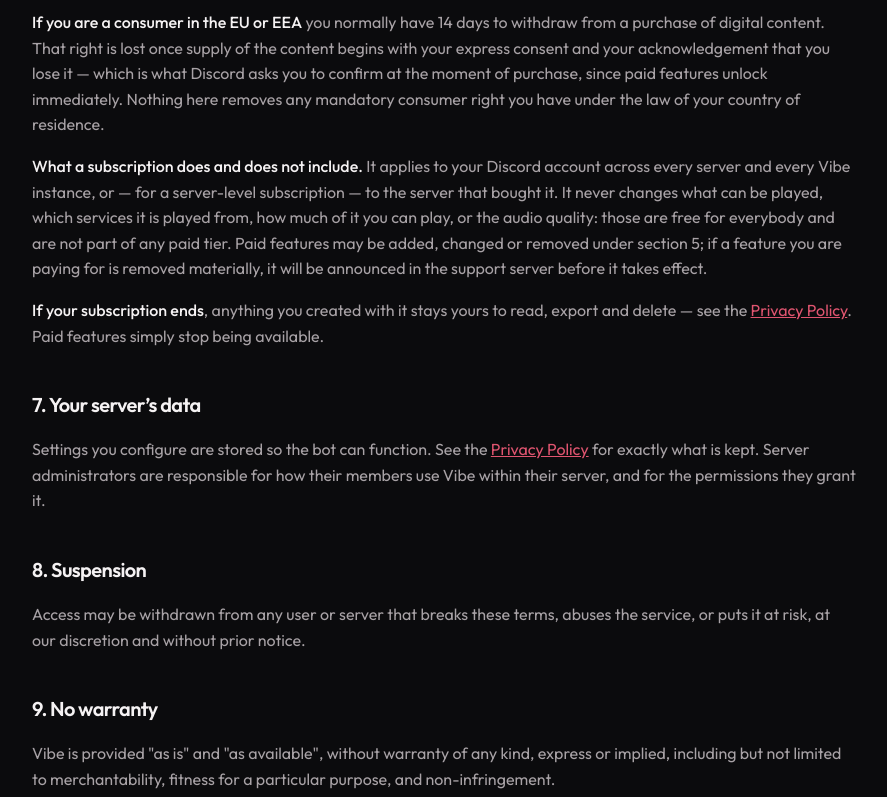
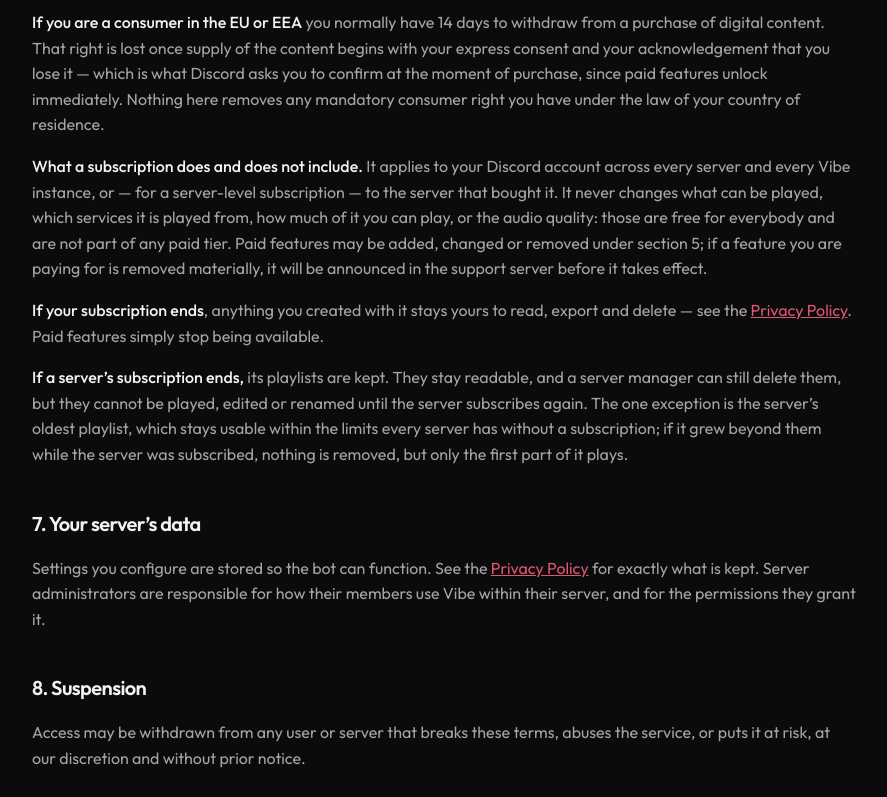
Before and after one commit to playingvibe/website, a website: page website/terms.html in a window 1280 px wide. Shown: the part 1827-2624 px from the top of the page, without its empty margins (96-983 px from the left). Drawn offline with Linux system fonts and the light colour scheme.

Commit message:
Terms: what a server's playlists do when its subscription ends

```diff
--- a/website/terms.html
+++ b/website/terms.html
@@ -36,7 +36,7 @@
 
       <main id="main" tabindex="-1" class="legal">
         <h1>Terms of Service</h1>
-        <p class="updated">Last updated: 26 September 2026</p>
+        <p class="updated">Last updated: 3 October 2026</p>
 
         <p class="callout">
           By adding Vibe to a Discord server, or by using any Vibe command or feature, you agree to
@@ -148,6 +148,14 @@
           read, export and delete &mdash; see the <a href="/privacy">Privacy Policy</a>. Paid
           features simply stop being available.
         </p>
+        <p>
+          <strong>If a server&rsquo;s subscription ends,</strong> its playlists are kept. They stay
+          readable, and a server manager can still delete them, but they cannot be played, edited or
+          renamed until the server subscribes again. The one exception is the server&rsquo;s oldest
+          playlist, which stays usable within the limits every server has without a subscription;
+          if it grew beyond them while the server was subscribed, nothing is removed, but only the
+          first part of it plays.
+        </p>
 
         <h2>7. Your server&rsquo;s data</h2>
         <p>
```
